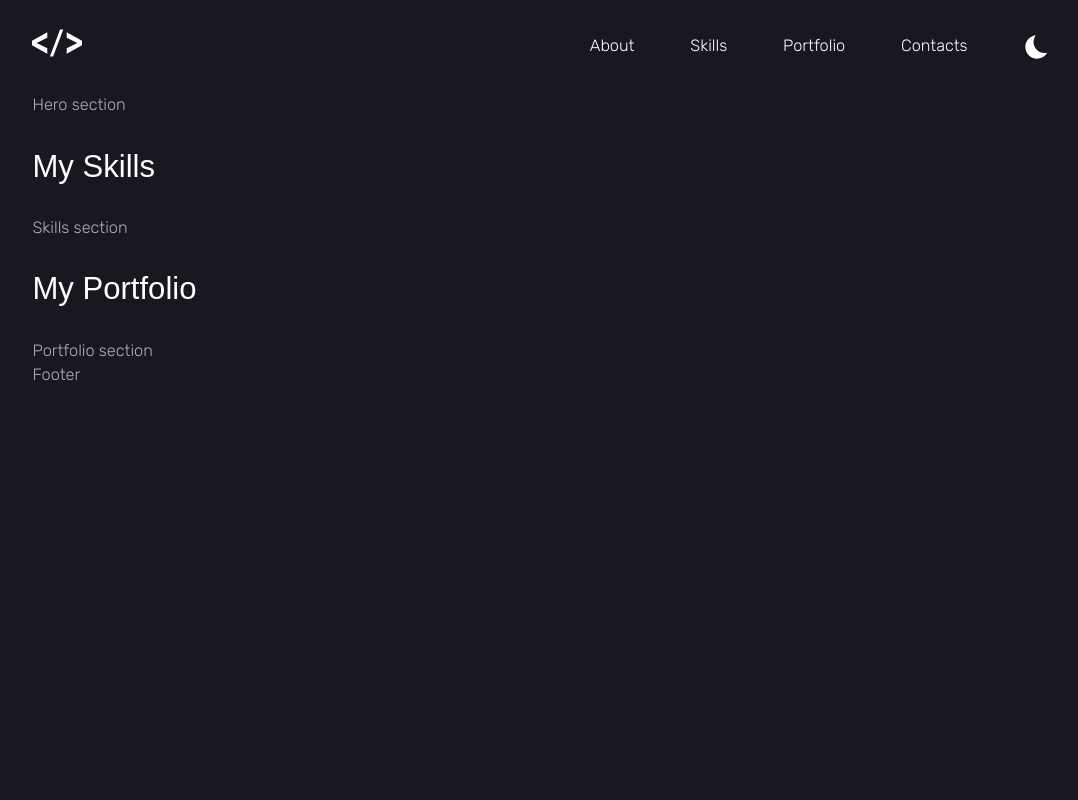
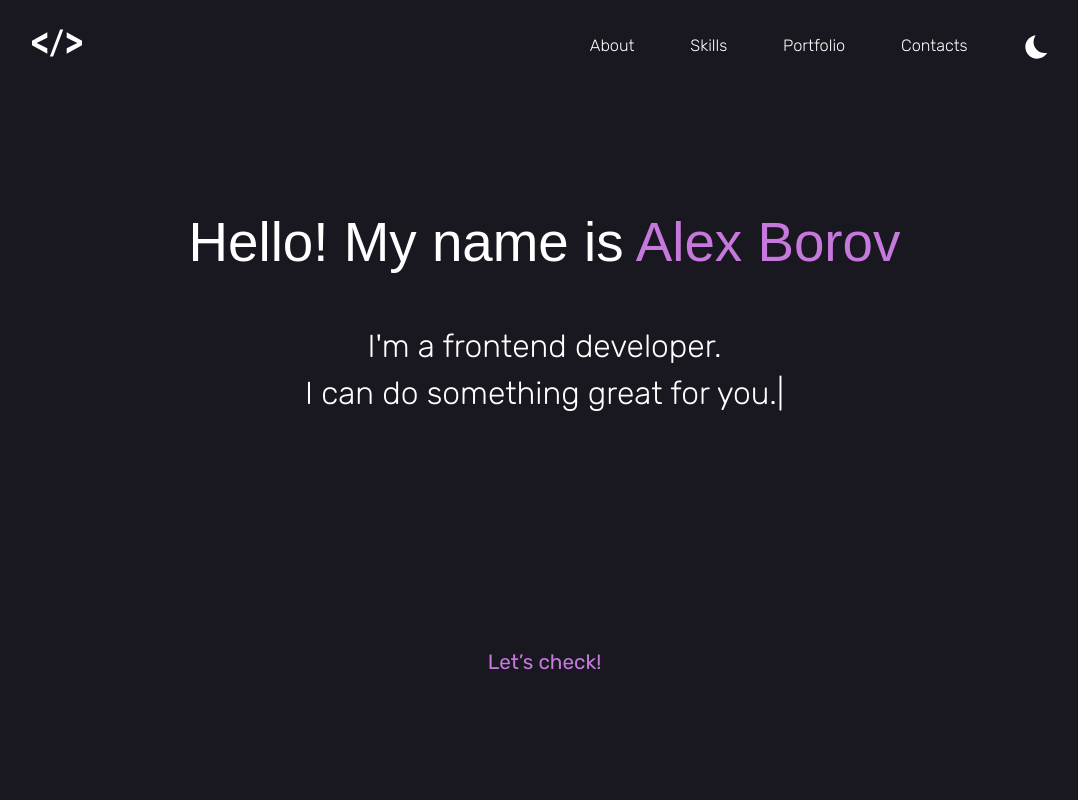
Before and after one commit to alexborovdev/personal-website, a React (Vite) app: page / in a window 1280 px wide. Shown: the top 800 px of the page, without its empty margins (88-1166 px from the left). Built offline with nearby package versions, Linux system fonts and the light colour scheme; a web font is replaced by a local one.

Commit message:
features/Hero
* feat: add Hero markup and styles

* feat: add props in Hero for Button

* feat: add typing animation

```diff
--- a/package.json
+++ b/package.json
@@ -12,7 +12,8 @@
   "dependencies": {
     "react": "^19.2.0",
     "react-dom": "^19.2.0",
-    "react-router-dom": "^7.11.0"
+    "react-router-dom": "^7.11.0",
+    "react-type-animation": "^3.2.0"
   },
   "devDependencies": {
     "@eslint/js": "^9.39.1",
--- a/src/app/styles/globals.scss
+++ b/src/app/styles/globals.scss
@@ -4,7 +4,7 @@ body {
   @include fluid-text(18, 14);
 
   font-family: 'Rubik', sans-serif;
-  color: var(--text-color-light-2);
+  color: var(--text-color-light);
   background-color: var(--bg-color);
   font-weight: 300;
 }
@@ -17,6 +17,7 @@ h5,
 h6 {
   color: var(--text-color-light);
   font-weight: 500;
+  margin: 0;
 }
 
 h2 {
@@ -58,6 +59,7 @@ button {
   color: var(--text-color-light);
   font-weight: 400;
   text-decoration: none;
+  background-color: transparent;
   border: none;
 
   @include hover {
--- a/src/app/styles/utils.scss
+++ b/src/app/styles/utils.scss
@@ -21,3 +21,7 @@
     display: none !important;
   }
 }
+
+.accented {
+  color: var(--color-accent);
+}
--- a/src/sections/Header/Header.tsx
+++ b/src/sections/Header/Header.tsx
@@ -40,14 +40,12 @@ const Header = () => {
   return (
     <header id="header">
       <div className={`container ${styles.content}`}>
-        <div>
         <a
           href="#"
           title="Scroll to top"
           aria-label="Scroll to top">
           <Logo />
         </a>
-        </div>
         <div className={styles.wrapper}>
           <nav aria-label="Main navigation">
             <ul className={styles.list}>
--- a/src/sections/Hero/Hero.module.scss
+++ b/src/sections/Hero/Hero.module.scss
@@ -0,0 +1,61 @@
+@use '@/shared/tools' as *;
+
+.hero {
+  min-height: calc(100vh - 100px);
+  margin-bottom: 2.5vh;
+  display: flex;
+}
+
+.content {
+  display: flex;
+  flex-direction: column;
+  flex: 1;
+  align-items: center;
+  text-align: center;
+}
+
+.description {
+  display: flex;
+  flex-direction: column;
+  row-gap: 40px;
+  margin-block: auto;
+}
+
+.title {
+  font-size: fluid(65, 40);
+}
+
+.subtitle {
+  font-size: fluid(40, 20);
+  font-weight: 300;
+}
+
+.button {
+  font-size: fluid(24, 16);
+  margin-block: auto 12.5vh;
+  padding: rem(15);
+
+  &.bounce {
+    animation: bounce 0.6s ease-out;
+    color: var(--color-accent);
+    transition-duration: var(--transition-duration);
+  }
+}
+
+@keyframes bounce {
+  0% {
+    transform: translateY(0) scale(1);
+  }
+
+  30% {
+    transform: translateY(-3px) scale(1.01);
+  }
+
+  60% {
+    transform: translateY(2px) scale(0.99);
+  }
+
+  100% {
+    transform: translateY(0) scale(1);
+  }
+}
--- a/src/sections/Hero/Hero.tsx
+++ b/src/sections/Hero/Hero.tsx
@@ -1,9 +1,83 @@
+import { useState } from 'react'
+import { TypeAnimation } from 'react-type-animation'
+import Button from '@/shared/ui/Button'
+import styles from './Hero.module.scss'
+
+const ANIMATION_DURATION_AFTER_TYPING = 3150
+const ANIMATION_DURATION_AFTER_CLICK = 600
+const DELAY_AFTER_ANIMATION_END = 1000
+
 const Hero = () => {
+  const [animationStep, setAnimationStep] = useState<0 | 1 | 2>(0)
+  const [isButtonAnimated, setIsButtonAnimated] = useState(false)
+
+  const animateButton = (duration: number) => {
+    setIsButtonAnimated(true)
+    setTimeout(() => {
+      setIsButtonAnimated(false)
+    }, duration)
+  }
+
   return (
-    <section id="hero" aria-labelledby="hero-title">
-      <div className="container">
+    <section id="hero" aria-labelledby="hero-title" className={styles.hero}>
+      <div className={`container ${styles.content}`}>
         <h2 id="hero-title" className="visually-hidden">About Me</h2>
-        <div>Hero section</div>
+        <div className={styles.description}>
+          <h3 className={styles.title}>
+            <TypeAnimation
+              sequence={[
+                'Hello! My name is ',
+                () => setAnimationStep(1),
+              ]}
+              speed={50}
+              cursor={false}
+              repeat={0}
+              wrapper="span"
+            />
+            {animationStep >= 1 && (
+              <TypeAnimation
+                className="accented"
+                sequence={[
+                  'Alex\u00A0Borov',
+                  DELAY_AFTER_ANIMATION_END,
+                  () => setAnimationStep(2),
+                ]}
+                speed={50}
+                cursor={false}
+                repeat={0}
+                wrapper="span"
+              />
+            )}
+          </h3>
+          {animationStep === 2 && (
+            <TypeAnimation
+              className={styles.subtitle}
+              sequence={[
+                'I\'m a frontend developer.\nI can do something great for you.',
+                () => animateButton(ANIMATION_DURATION_AFTER_TYPING),
+                ANIMATION_DURATION_AFTER_TYPING,
+                '',
+                DELAY_AFTER_ANIMATION_END,
+              ]}
+              speed={60}
+              deletionSpeed={80}
+              repeat={Infinity}
+              cursor
+              wrapper="p"
+              style={{ whiteSpace: 'pre-line' }}
+            />
+          )}
+        </div>
+        <Button
+          className={`${styles.button} ${
+            isButtonAnimated ? styles.bounce : ''
+          }`}
+          ariaLabel="Scroll to Portfolio section"
+          title="Scroll to Portfolio section"
+          onClick={() => animateButton(ANIMATION_DURATION_AFTER_CLICK)}
+        >
+          Let’s check!
+        </Button>
       </div>
     </section>
   )
--- /dev/null
+++ b/src/shared/ui/Button/Button.tsx
@@ -0,0 +1,34 @@
+import type { ReactNode } from 'react'
+
+type Props = {
+  onClick?: () => void
+  className?: string
+  type?: 'button' | 'submit' | 'reset'
+  children?: ReactNode
+  ariaLabel?: string
+  title?: string
+}
+
+const Button = (props: Props) => {
+  const {
+    onClick,
+    className,
+    type = 'button',
+    children,
+    ariaLabel,
+    title
+  } = props
+
+  return (
+    <button onClick={onClick}
+            className={className}
+            type={type}
+            title={title}
+            aria-label={ariaLabel}
+    >
+      {children}
+    </button>
+  )
+}
+
+export default Button
--- /dev/null
+++ b/src/shared/ui/Button/index.ts
@@ -0,0 +1 @@
+export { default } from './Button'
```
Also changed, not shown: 1 other file (tests, documents, lock files or other folders). Lines whose indentation alone changed are shown as unchanged.
